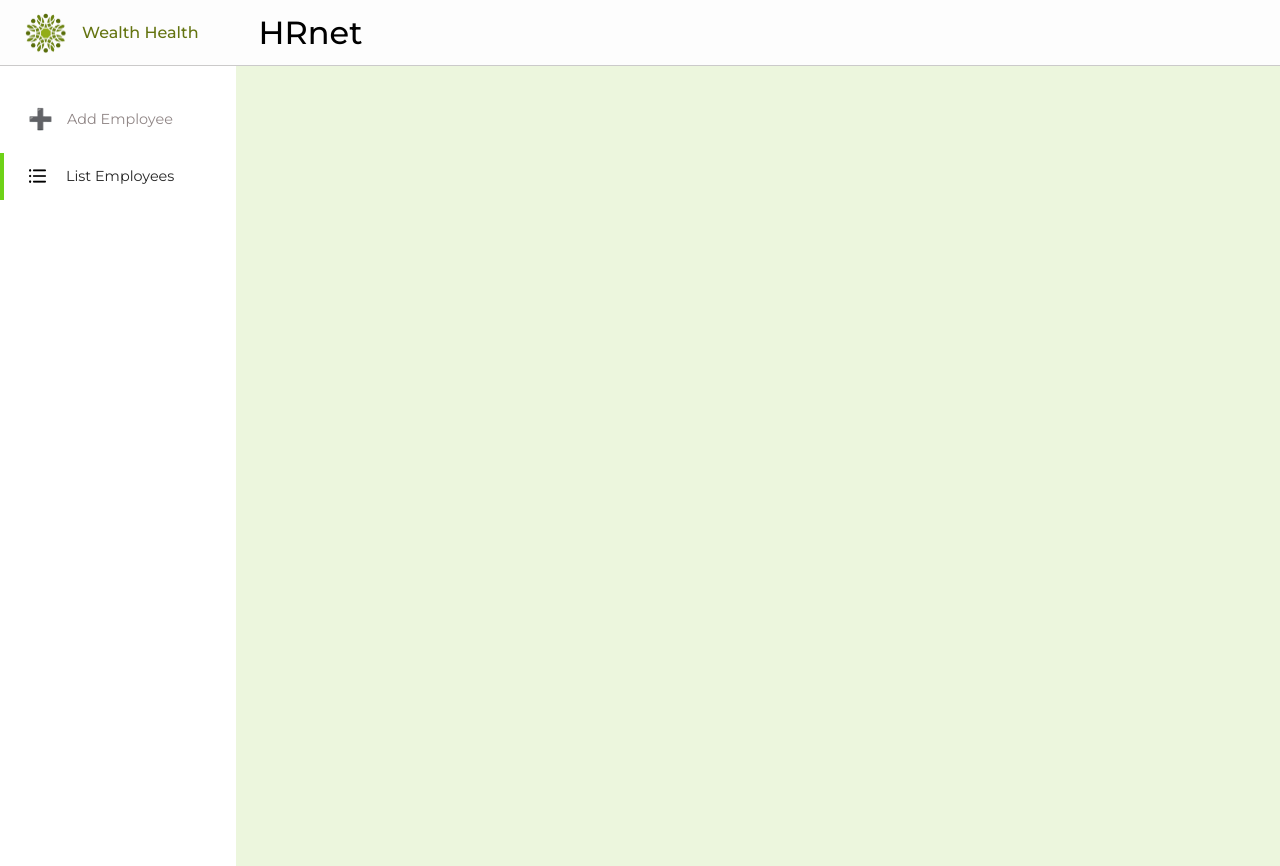
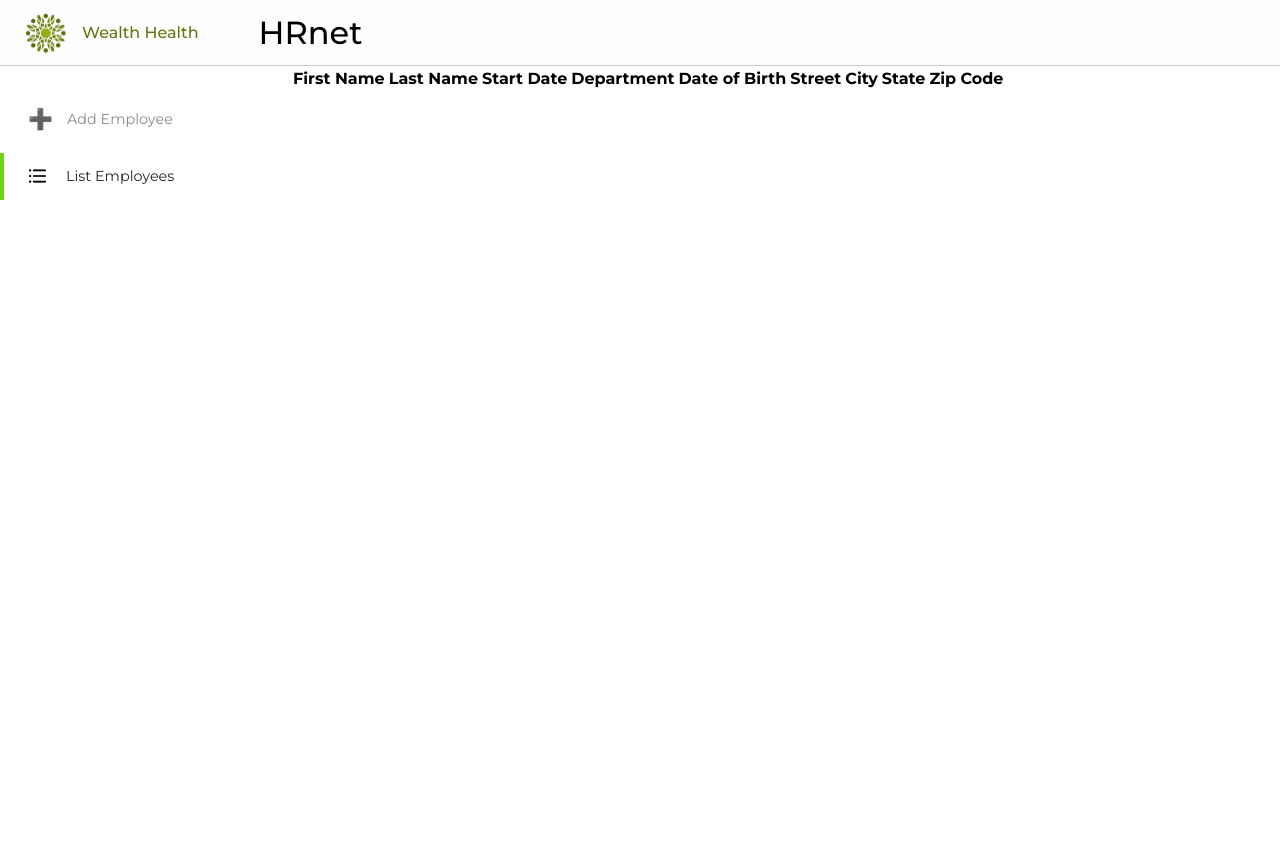
Before and after one commit to angelinalavoryk/HRnet-WealthHealth, a React (Create React App) app in the folder hr-net/: page /employees in a window 1280 px wide. Built offline with nearby package versions, Linux system fonts and the light colour scheme.

Commit message:
ajout react teable employees

```diff
--- a/hr-net/src/App.js
+++ b/hr-net/src/App.js
@@ -7,6 +7,7 @@ import Employees from "./pages/Employees/Employees";
 import NotFound from "./pages//NotFound/NotFound.jsx";
 
 function App() {
+  const employees = JSON.parse(localStorage.getItem('employees')) || [];
 
     return (
       <div className="app">
@@ -15,7 +16,7 @@ function App() {
         <AsideNav/>
           <Routes>
             <Route path="/" element={<Home />} />
-            <Route path="/employees" element={<Employees />} />
+            <Route path="/employees" element={<Employees employees={employees}/>} />
             <Route path="*" element={<NotFound />} />
           </Routes>
         </div>
--- a/hr-net/src/pages/Employees/Employees.jsx
+++ b/hr-net/src/pages/Employees/Employees.jsx
@@ -1,11 +1,56 @@
 import React from 'react';
-import './_Employees.scss';
-const Employee = () => {
+import { useTable } from 'react-table';
+
+const EmployeeList = ({ employees }) => {
+  const columns = [
+    { Header: 'First Name', accessor: 'firstName' },
+    { Header: 'Last Name', accessor: 'lastName' },
+    { Header: 'Start Date', accessor: 'startDate' },
+    { Header: 'Department', accessor: 'department' },
+    { Header: 'Date of Birth', accessor: 'dateOfBirth' },
+    { Header: 'Street', accessor: 'street' },
+    { Header: 'City', accessor: 'city' },
+    { Header: 'State', accessor: 'state' },
+    { Header: 'Zip Code', accessor: 'zipCode' },
+  ];
+
+  const {
+    getTableProps,
+    getTableBodyProps,
+    headerGroups,
+    rows,
+    prepareRow,
+  } = useTable({ columns, data: employees });
+
   return (
-    <div className='employee'>
-
+    <div className='employee-list'>
+      <table {...getTableProps()} className='display'>
+        <thead>
+          {headerGroups.map(headerGroup => (
+            <tr {...headerGroup.getHeaderGroupProps()}>
+              {headerGroup.headers.map(column => (
+                <th {...column.getHeaderProps()}>{column.render('Header')}</th>
+              ))}
+            </tr>
+          ))}
+        </thead>
+        <tbody {...getTableBodyProps()}>
+          {rows.map(row => {
+            prepareRow(row);
+            return (
+              <tr {...row.getRowProps()}>
+                {row.cells.map(cell => {
+                  return (
+                    <td {...cell.getCellProps()}>{cell.render('Cell')}</td>
+                  );
+                })}
+              </tr>
+            );
+          })}
+        </tbody>
+      </table>
     </div>
   );
 };
 
-export default Employee;
+export default EmployeeList;
```
